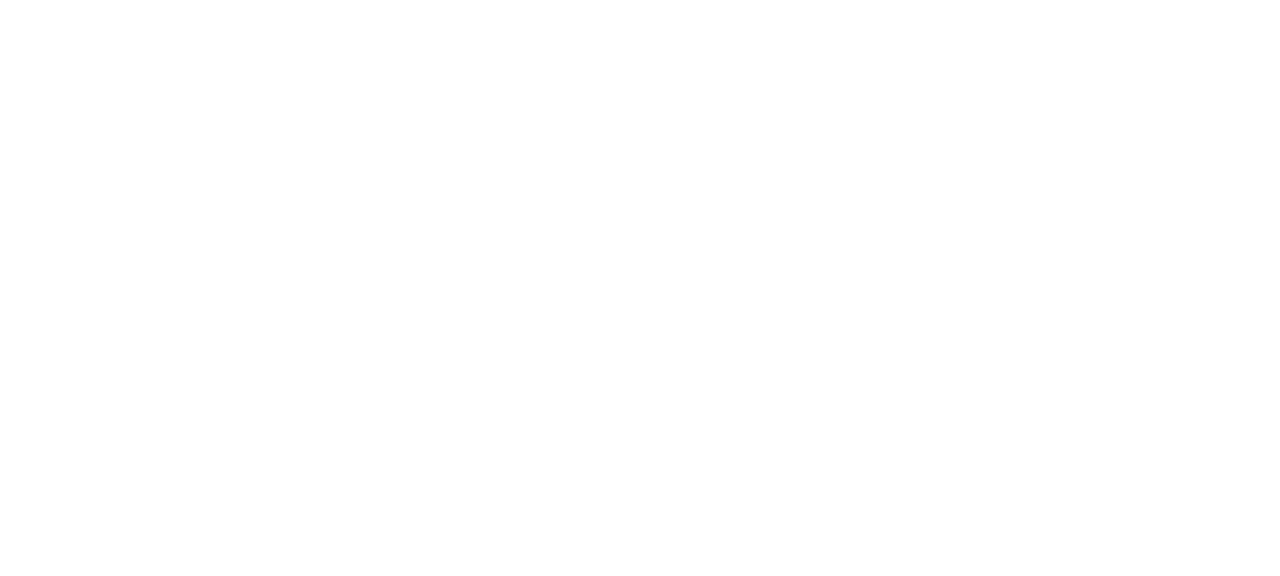
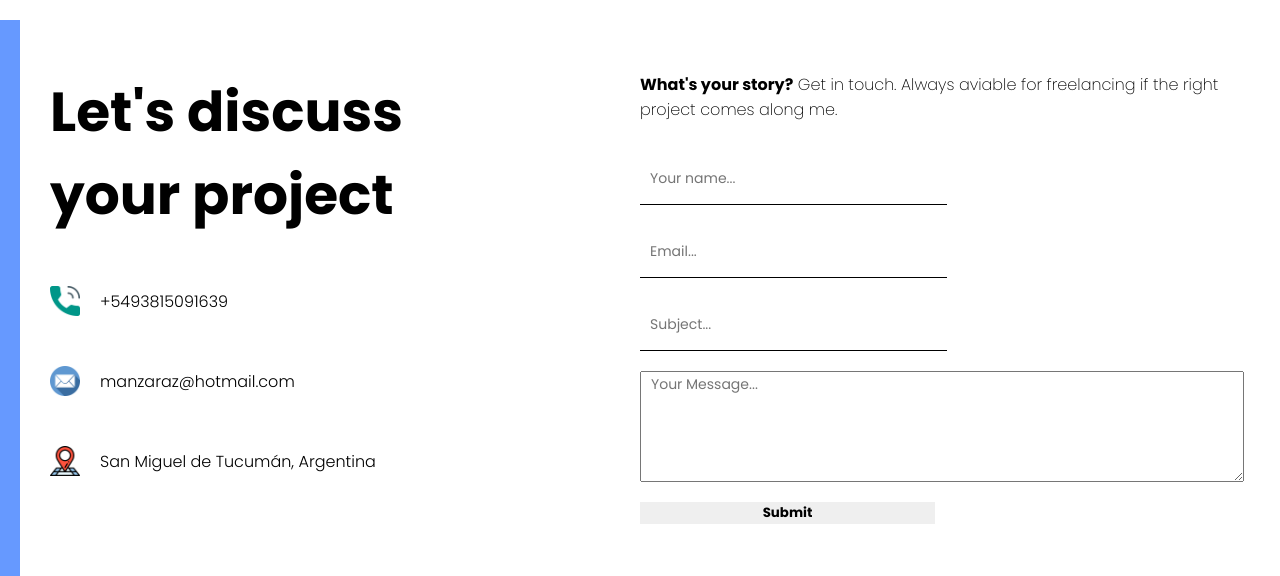
Before and after one commit to Manzaraz/manzaraz.github.io, a React (Create React App) app: page / in a window 1280 px wide. Shown: the part 2209-2785 px from the top of the page. Before the commit the page ends 2229 px from the top, so only its background shows below. Built offline with nearby package versions, Linux system fonts and the light colour scheme.

Commit message:
ContactForm 1

```diff
--- a/src/App.js
+++ b/src/App.js
@@ -1,4 +1,5 @@
 import About from "./components/about/About";
+import Contact from "./components/contact/Contact";
 import Intro from "./components/intro/Intro";
 import ProductList from "./components/productList/ProductList";
 
@@ -8,6 +9,7 @@
       <Intro />
       <About />
       <ProductList />
+      <Contact />
     </div>
   );
 };
--- a/src/components/contact/Contact.css
+++ b/src/components/contact/Contact.css
@@ -0,0 +1,87 @@
+.c {
+  height: 100vh;
+  position: relative;
+}
+
+.c-bg {
+  width: 20px;
+  height: 100%;
+  background-color: #6699ff;
+  position: absolute;
+}
+
+.c-wrapper {
+  padding: 50px;
+  display: flex;
+}
+.c-left {
+  flex: 1;
+}
+
+.c-right {
+  flex: 1;
+  display: flex;
+  flex-direction: column;
+  align-items: center;
+  justify-content: center;
+}
+
+.c-title {
+  font-size: 55px;
+  width: 80%;
+}
+.c-info-item {
+  display: flex;
+  align-items: center;
+  margin: 50px 0;
+  font-weight: 300;
+  width: 70%;
+}
+.c-icon {
+  width: 30px;
+  height: 30px;
+  margin-right: 20px;
+}
+
+.c-desc {
+  font-weight: 200;
+}
+
+form {
+  margin-top: 20px;
+}
+
+input[type="text"] {
+  width: 50%;
+  height: 50px;
+  border: none;
+  border-bottom: 1px solid #000;
+  margin: 10px 0;
+  font-size: 14px;
+  padding-left: 10px;
+}
+
+input[type="email"] {
+  width: 50%;
+  height: 50px;
+  border: none;
+  border-bottom: 1px solid #000;
+  margin: 10px 0;
+  font-size: 14px;
+  padding-left: 10px;
+}
+
+textarea {
+  width: 100%;
+  margin: 10px 0;
+  font-size: 14px;
+  padding-left: 10px;
+}
+
+form input[type="submit"] {
+  border: none;
+  width: 50%;
+  font-family: var(--font-title);
+  font-weight: bold;
+  cursor: pointer;
+}
--- a/src/components/contact/Contact.jsx
+++ b/src/components/contact/Contact.jsx
@@ -1,9 +1,39 @@
 import "./Contact.css";
+import Phone from "../../img/phone.png";
+import Email from "../../img/email.png";
+import Address from "../../img/address.png";
+import ContactForm from "./ContactForm";
 
 const Contact = () => {
   return (
-    <div>
-      <h4>contacto</h4>
+    <div className="c">
+      <div className="c-bg"></div>
+      <div className="c-wrapper">
+        <div className="c-left">
+          <h3 className="c-title">Let's discuss your project</h3>
+          <div className="c-info">
+            <div className="c-info-item">
+              <img src={Phone} alt="Phone" className="c-icon" />
+              +5493815091639
+            </div>
+            <div className="c-info-item">
+              <img src={Email} alt="email" className="c-icon" />
+              manzaraz@hotmail.com
+            </div>
+            <div className="c-info-item">
+              <img src={Address} alt="Address" className="c-icon" />
+              San Miguel de Tucumán, Argentina
+            </div>
+          </div>
+        </div>
+        <div className="c-right">
+          <p className="c-desc">
+            <b>What's your story?</b> Get in touch. Always aviable for
+            freelancing if the right project comes along me.
+          </p>
+          <ContactForm />
+        </div>
+      </div>
     </div>
   );
 };
--- /dev/null
+++ b/src/components/contact/ContactForm.jsx
@@ -0,0 +1,63 @@
+import { useForm } from "../../hooks/useForm";
+
+const initialForm = {};
+
+const validationsForm = (form) => {};
+
+const ContactForm = () => {
+  const {
+    form,
+    errors,
+    loading,
+    response,
+    handleChange,
+    handleBlur,
+    handleSubmit,
+  } = useForm(initialForm, validationsForm);
+
+  return (
+    <>
+      <form onSubmit={handleSubmit}>
+        <input
+          type="text"
+          name="name"
+          placeholder="Your name..."
+          onBlur={handleBlur}
+          onChange={handleChange}
+          value={form.name}
+          required
+        />
+        <input
+          type="email"
+          name="email"
+          placeholder="Email..."
+          onBlur={handleBlur}
+          onChange={handleChange}
+          value={form.email}
+          required
+        />
+        <input
+          type="text"
+          name="subject"
+          placeholder="Subject..."
+          onBlur={handleBlur}
+          onChange={handleChange}
+          value={form.subject}
+          required
+        />
+        <textarea
+          name="comments"
+          rows="5"
+          placeholder="Your Message..."
+          onBlur={handleBlur}
+          onChange={handleChange}
+          value={form.comments}
+          required
+        ></textarea>
+        <input type="submit" value="Submit" />
+      </form>
+    </>
+  );
+};
+
+export default ContactForm;
--- a/src/components/intro/Intro.css
+++ b/src/components/intro/Intro.css
@@ -55,7 +55,7 @@
   height: 50px;
   font-size: 30px;
   font-weight: bold;
-  color: #23aca6;
+  color: #ff6600;
   /* background-color: #5566e0; */
   display: flex;
   align-items: center;
@@ -75,13 +75,7 @@
 }
 .i-bg {
   clip-path: polygon(25% 0%, 100% 0%, 100% 100%, 25% 100%, 0% 50%);
-  background: rgb(2, 0, 36);
-  background: linear-gradient(
-    257deg,
-    rgba(2, 0, 36, 1) 0%,
-    rgba(105, 210, 231, 1) 35%,
-    rgba(0, 212, 255, 1) 100%
-  );
+  background-color: #6699ff;
   width: 100%;
   height: 100%;
   position: absolute;
--- a/src/components/product/Product.jsx
+++ b/src/components/product/Product.jsx
@@ -4,9 +4,9 @@
   return (
     <div className="p">
       <div className="p-browser">
-        <div className="p-circle"></div>
-        <div className="p-circle"></div>
-        <div className="p-circle"></div>
+        <div className="p-circle" style={{ backgroundColor: "#FF5733" }}></div>
+        <div className="p-circle" style={{ backgroundColor: "#F1C40F" }}></div>
+        <div className="p-circle" style={{ backgroundColor: "#2ECC71" }}></div>
       </div>
       <a href={link} target="_blank" rel="noreferrer">
         <img src={img} alt="" srcset="" className="p-img" />
--- /dev/null
+++ b/src/hooks/useForm.js
@@ -0,0 +1,24 @@
+import { useState } from "react";
+
+export const useForm = (initialForm, validateForm) => {
+  const [form, setForm] = useState(initialForm);
+  const [errors, setErrors] = useState({});
+  const [loading, setLoading] = useState(false);
+  const [response, setResponse] = useState(null);
+
+  const handleChange = (e) => {};
+
+  const handleBlur = (e) => {};
+
+  const handleSubmit = (e) => {};
+
+  return {
+    form,
+    errors,
+    loading,
+    response,
+    handleChange,
+    handleBlur,
+    handleSubmit,
+  };
+};
```
